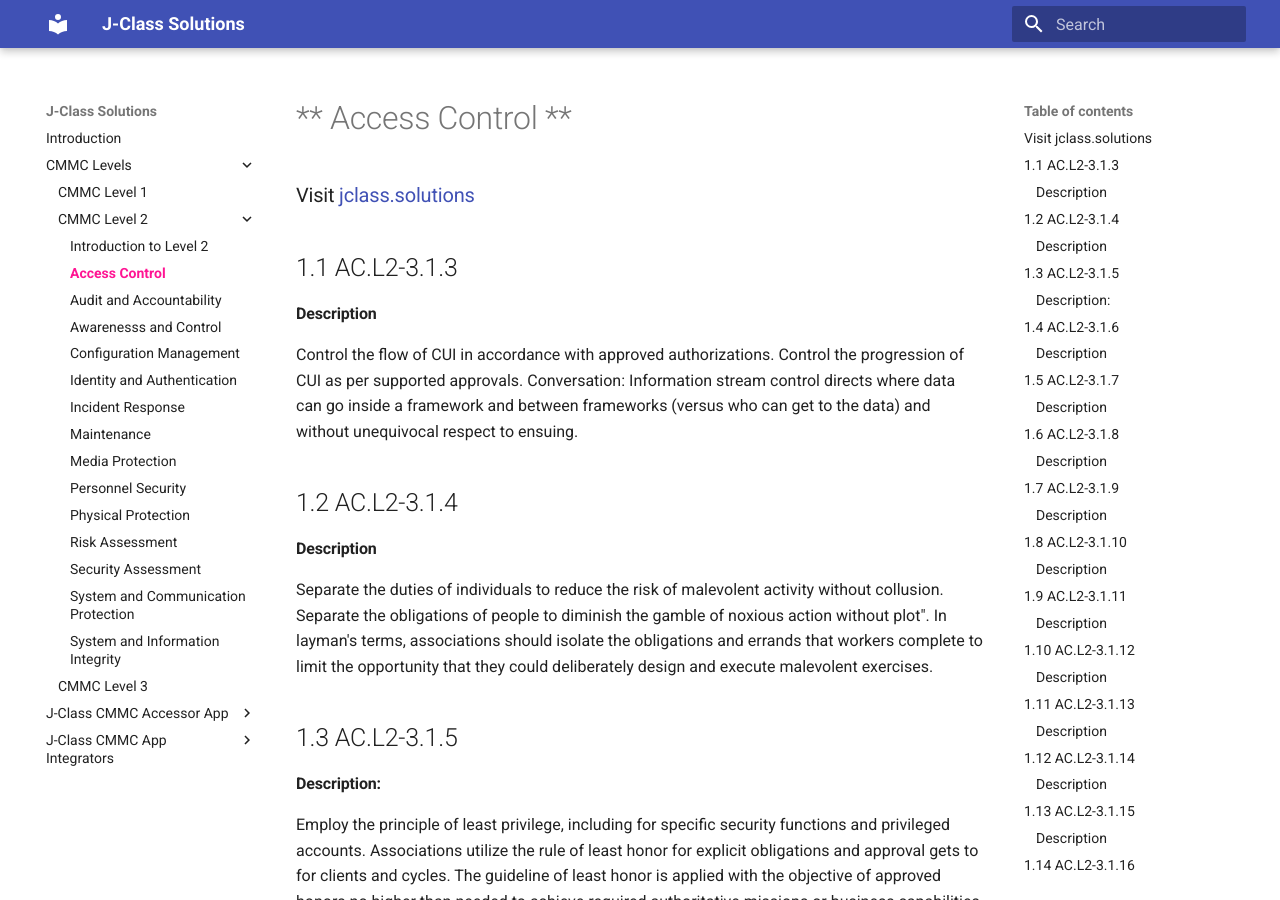
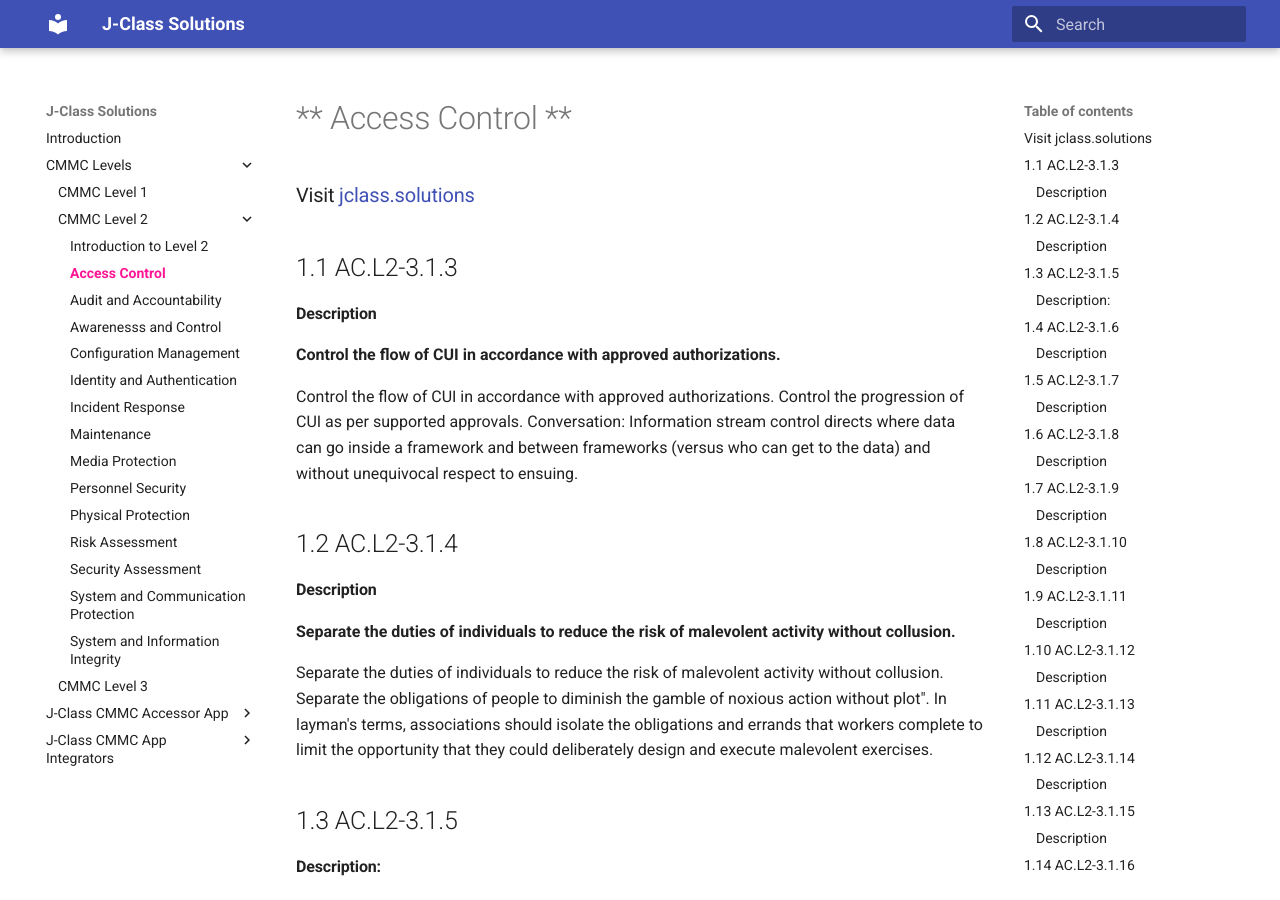
Before and after one commit to JClass-Security/mkdocs-jclass, an MkDocs documentation site: the page built from content/cmmc/level-two/access.md, in a window 1280 px wide and 900 px high. Built offline with MkDocs 1.6.1 and Material for MkDocs 9.7.7, drawn with Linux system fonts in a browser that asks for light colours.

Commit message:
i update two description

```diff
--- a/content/cmmc/level-two/access.md
+++ b/content/cmmc/level-two/access.md
@@ -5,11 +5,15 @@
 
 #### Description
 
+**Control the flow of CUI in accordance with approved authorizations.**
+
 Control the flow of CUI in accordance with approved authorizations. Control the progression of CUI as per supported approvals. Conversation: Information stream control directs where data can go inside a framework and between frameworks (versus who can get to the data) and without unequivocal respect to ensuing.
 
 ## 1.2 AC.L2-3.1.4
 
 #### Description
+
+**Separate the duties of individuals to reduce the risk of malevolent activity without collusion.**
 
 Separate the duties of individuals to reduce the risk of malevolent activity without collusion.
 Separate the obligations of people to diminish the gamble of noxious action without plot". In layman's terms, associations should isolate the obligations and errands that workers complete to limit the opportunity that they could deliberately design and execute malevolent exercises.
```
